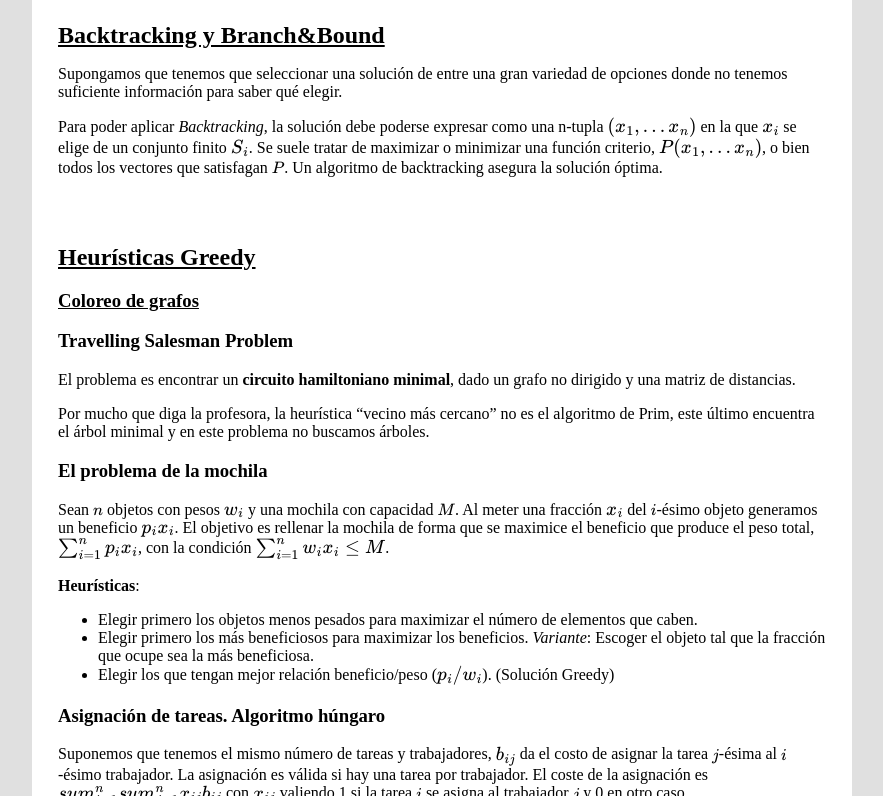
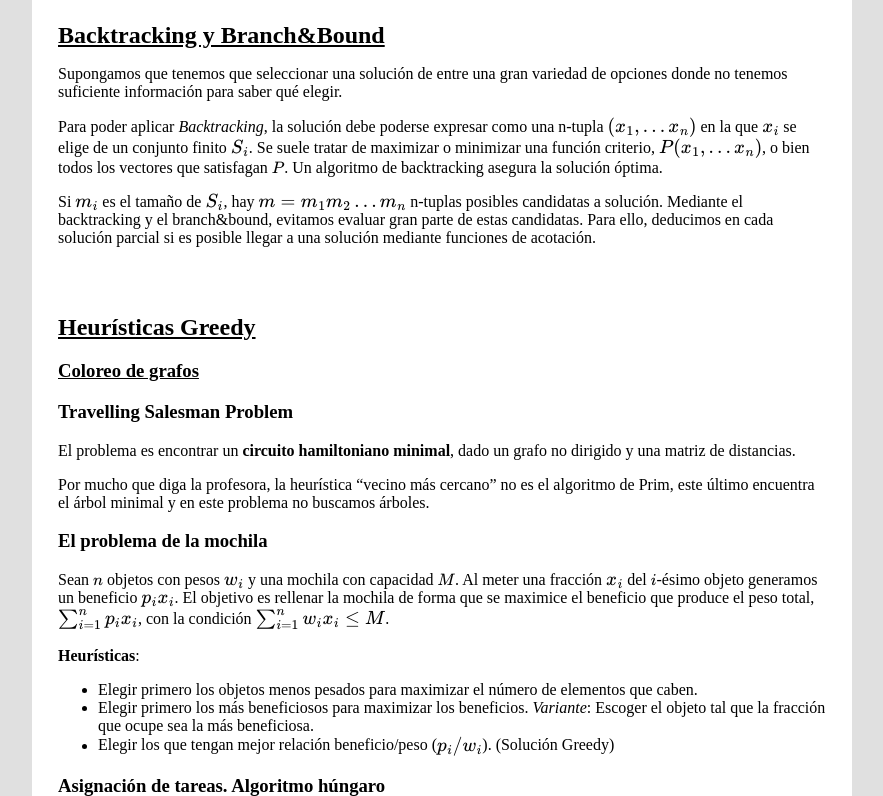
Before and after one commit to fdavidcl/algoritmia, a Jekyll site: the page built from index.html, in a window 1280 px wide and 900 px high, cut to the strip 104-900 px from the top of the window. Shown: the whole strip, without its empty margins (198-1081 px from the left). Built offline with Jekyll 4.4.1, drawn with Linux system fonts in a browser that asks for light colours; formulas are drawn with MathJax 3; the list of posts is cut into pages by our own code.

Commit message:
Más backtracking

```diff
--- a/_posts/2014-4-23-exploracion-grafos.md
+++ b/_posts/2014-4-23-exploracion-grafos.md
@@ -10,3 +10,8 @@ Para poder aplicar *Backtracking*, la solución debe poderse expresar como una n
 en la que `$x_i$` se elige de un conjunto finito `$S_i$`. Se suele tratar de maximizar o minimizar una función
 criterio, `$P(x_1,\dots x_n)$`, o bien todos los vectores que satisfagan $P$. Un algoritmo de backtracking
 asegura la solución óptima.
+
+Si `$m_i$` es el tamaño de `$S_i$`, hay `$m=m_1m_2\dots m_n$` n-tuplas posibles candidatas a solución.
+Mediante el backtracking y el branch&bound, evitamos evaluar gran parte de estas candidatas.
+Para ello, deducimos en cada solución parcial si es posible llegar a una solución mediante funciones de
+acotación.
```
